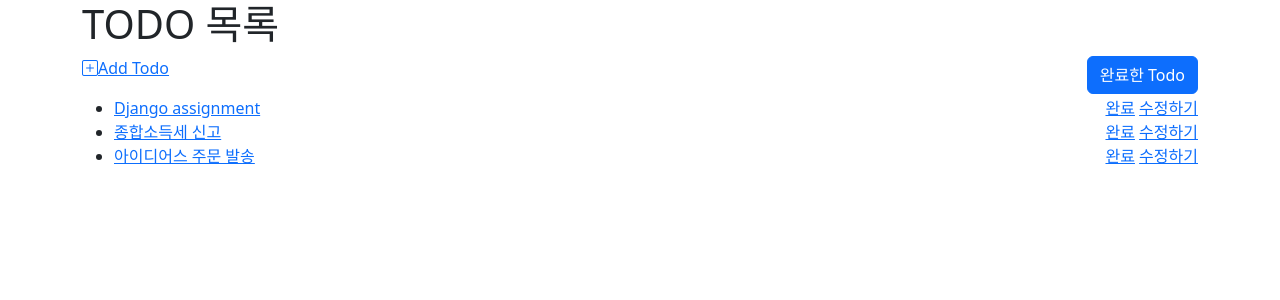
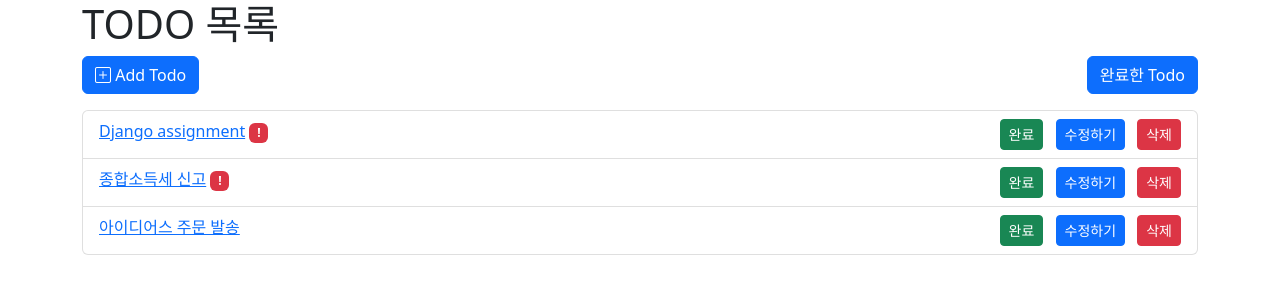
Before and after one commit to InKyungWoo/todo_list, a Django app: page /todo/ in a window 1280 px wide. Shown: the top 300 px of the page. Run offline with Django 4.2, Linux system fonts and the light colour scheme; data comes from the database, SQL or seed files in the repository; both versions use the stored data as it was after the commit.

Commit message:
delete button

```diff
--- a/todolist/todo/templates/todo/todo_list.html
+++ b/todolist/todo/templates/todo/todo_list.html
@@ -10,21 +10,27 @@
 </head>
 <body>
     <div class="container">
-        <h1>TODO 목록 </h1>
+        <h1>TODO 목록</h1>
         <p>
-            <a href="{% url 'todo_post' %}"><i class="bi bi-plus-square"></i>Add Todo</a>
+            <a href="{% url 'todo_post' %}" class="btn btn-primary"><i class="bi bi-plus-square"></i> Add Todo</a>
             <a href="{% url 'done_list' %}" class="btn btn-primary" style="float:right">완료한 Todo</a>
         </p>
-    <ul class="liset-group">
+        <ul class="list-group">
             {% for todo in todos %}
-        <li class="List-group-item">
-            <a href="{% url 'todo_detail' pk=todo.pk %}">{{ todo.title}}</a>
+            <li class="list-group-item d-flex justify-content-between">
+                <div>
+                    <a href="{% url 'todo_detail' pk=todo.pk %}">{{ todo.title }}</a>
                     {% if todo.important %}
-                <span class="badge badge-danger">!</span>
+                        <span class="badge bg-danger">!</span>
                     {% endif %}
-            <div style="float:right">
-                <a href="{% url 'todo_done' pk=todo.pk %}" >완료</a>
-                <a href="{% url 'todo_edit' pk=todo.pk %}" >수정하기</a>
+                </div>
+                <div>
+                    <a href="{% url 'todo_done' pk=todo.pk %}" class="btn btn-success btn-sm me-2">완료</a>
+                    <a href="{% url 'todo_edit' pk=todo.pk %}" class="btn btn-primary btn-sm me-2">수정하기</a>
+                    <form action="{% url 'todo_delete' pk=todo.pk %}" method="post" style="display: inline;">
+                        {% csrf_token %}
+                        <button type="submit" class="btn btn-danger btn-sm">삭제</button>
+                    </form>
                 </div>
             </li>
             {% endfor %}
```
Also changed, not shown: README.md, todolist/db.sqlite3. Lines whose indentation alone changed are shown as unchanged.
